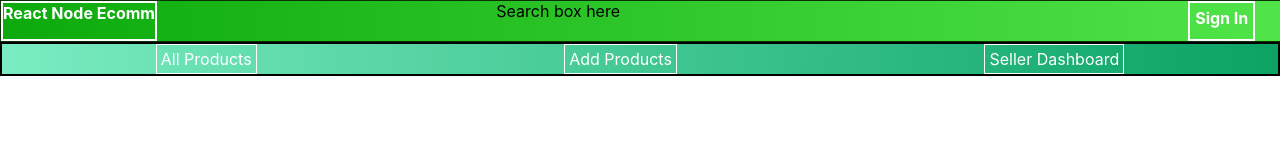
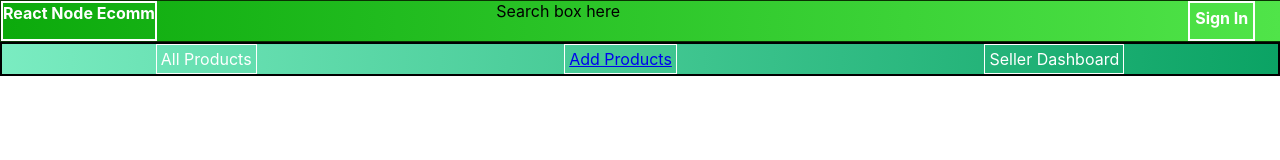
Before and after one commit to rupamswain1/react-node-shop-frontend, a React (Create React App) app: page /seller in a window 1280 px wide. Shown: the top 160 px of the page. Built offline with nearby package versions, Linux system fonts and the light colour scheme.

Commit message:
new [page added

```diff
--- a/src/components/sellerControlPannel/sellerControlPannel.component.jsx
+++ b/src/components/sellerControlPannel/sellerControlPannel.component.jsx
@@ -1,6 +1,7 @@
 import React from 'react';
 import './sellerControlPannel.style.scss'
-
+import {Link} from 'react-router-dom';
+import AddProductsPage from '../../pages/addProductsPage/addProductPage.component';
 const SellerControlPannel=()=>{
     return(
         <div id='sellerControlPannelCotainer' className='sellerControlPannelCotainer'>
@@ -8,7 +9,9 @@ const SellerControlPannel=()=>{
                 All Products
             </div>
             <div className='sellerControlPannelOptions'>
-                Add Products
+                <Link to='/seller/addProducts'>
+                    Add Products
+                </Link>
             </div>
             <div className='sellerControlPannelOptions'>
                 Seller Dashboard
--- a/src/pages/addProductsPage/addProductPage.component.jsx
+++ b/src/pages/addProductsPage/addProductPage.component.jsx
@@ -0,0 +1,14 @@
+import React from 'react';
+
+
+class AddProductsPage extends React.Component{
+    render(){
+        return(
+            <>
+                Add Products Page
+            </>
+        )
+    }
+}
+
+export default AddProductsPage;
```
